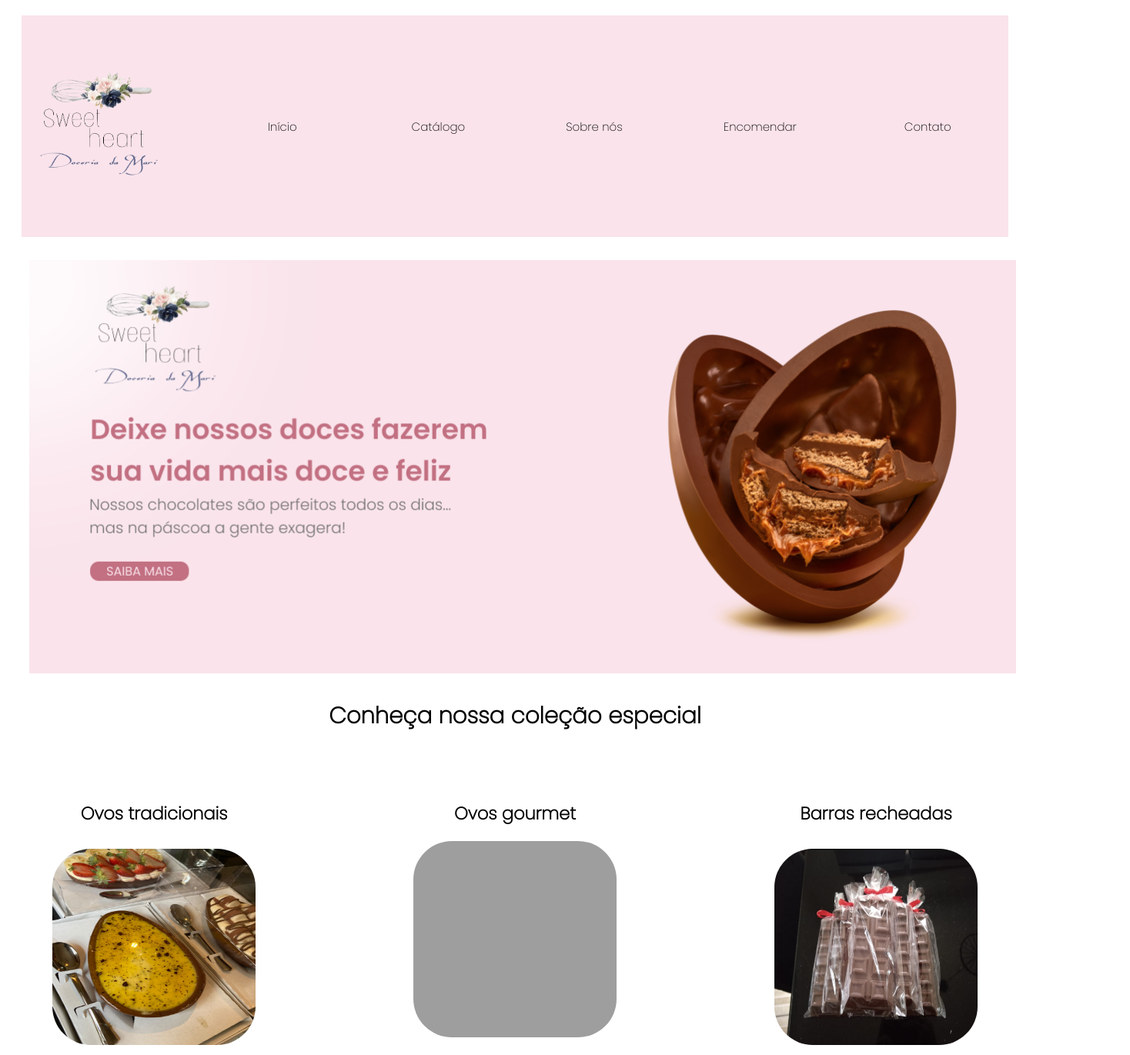
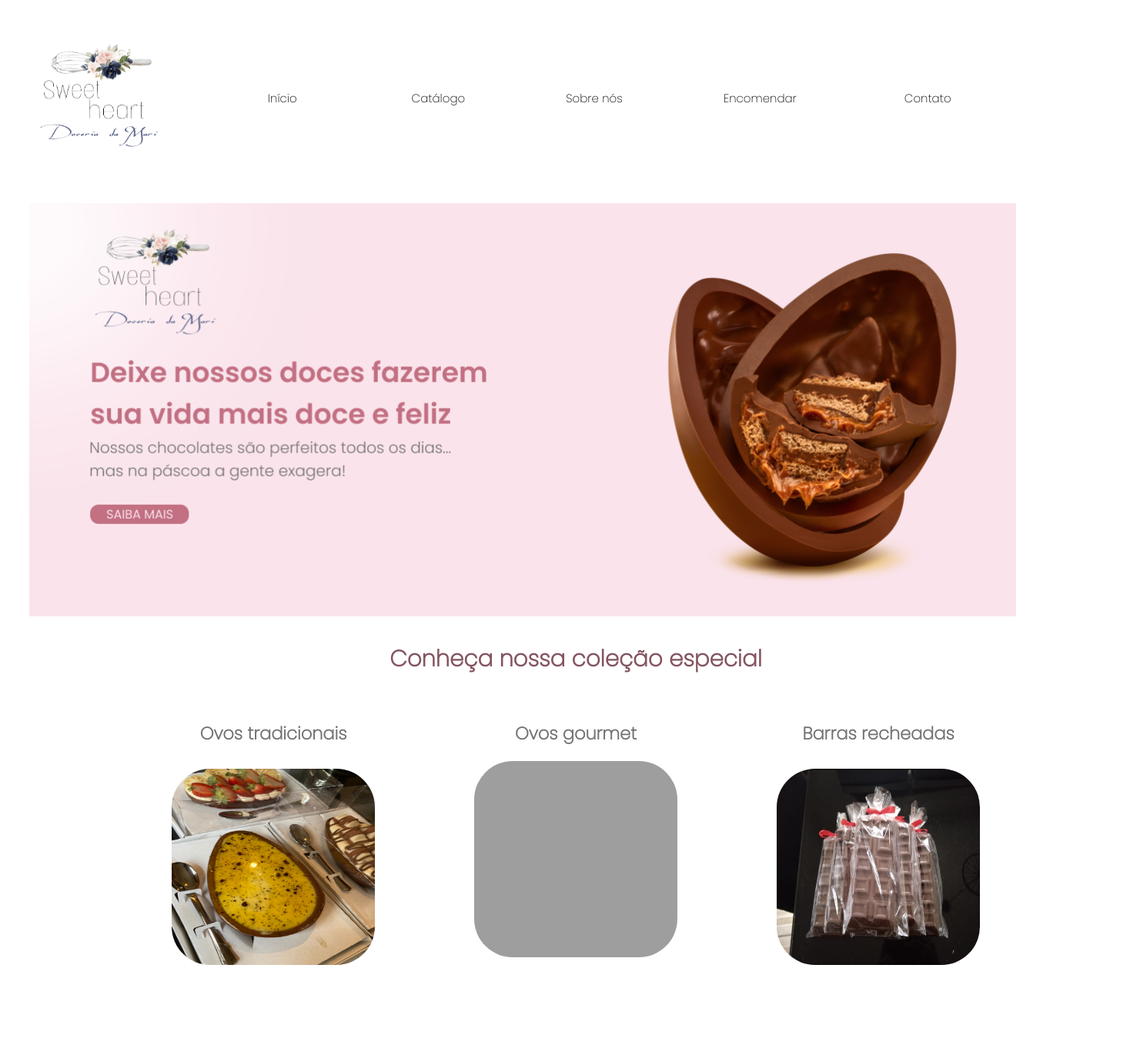
Before and after one commit to suassunasaulo/doceria, a plain HTML site: page index.html in a window 1280 px wide. Shown: the top 1371 px of the page at 77% size, 1468 px wide, since content can reach past the window. Drawn offline with Linux system fonts and the light colour scheme; grey boxes are pictures that could not be loaded.

Commit message:
atualizando

```diff
--- a/estilo/Index.css
+++ b/estilo/Index.css
@@ -4,11 +4,11 @@
     display: flex;
     align-items: center;
     box-sizing: border-box;
-    width: 1282px;
-    height: 288px;
+    width: 1440px;
+    height: 214px;
     margin: 20px;
     padding: 10px;
-    background: #FAE3EB;
+    background: #FFFFFF;
 }
 
 .menu {
@@ -22,7 +22,7 @@
     /* Reduzir o tamanho da fonte */
     font-style: normal;
     font-weight: 100;
-    color: black;
+    color: #737272;
     text-decoration: none;
     flex-wrap: nowrap;
     /* Impede que os itens sejam quebrados em várias linhas */
@@ -50,7 +50,11 @@
 
 .Banner {
     height: 543px;
-    width: 1282px;
+width: 1440px;
+left: nullpx;
+top: nullpx;
+border-radius: 0px;
+
     margin: 20px;
     padding: 10px;
     box-sizing: border-box;
@@ -61,6 +65,8 @@
     font-style: normal;
     font-size: 25px;
     text-align: center;
+    color:#83545F;
+
 
 }
 
@@ -73,11 +79,13 @@
 .esquerda {
     font-family: 'Poppins', sans-serif;
     font-style: normal;
+    color: #737272;
+
     font-weight: 400;
     font-size: 15px;
     line-height: 54px;
-    padding: 10px;
-    margin: 20px;
+    margin-left: 185px;
+
     text-align: left;
     flex: 0 0 auto;
 
@@ -86,6 +94,7 @@
 .centro {
     font-family: 'Poppins', sans-serif;
     font-style: normal;
+    color: #737272;
     font-size: 15px;
     text-align: center;
     padding: 0px;
@@ -96,12 +105,14 @@
 .direita {
     font-family: 'Poppins', sans-serif;
     font-style: normal;
+    color: #737272;
     font-weight: 400;
     font-size: 15px;
     line-height: 54px;
-    padding: 10px;
-    margin: 20px;
+
+    margin-right: 185px;
     text-align: right;
+
 }
 
 .esquerda {
@@ -192,14 +203,14 @@
 
 }
 
-.imagem{
+.imagem {
     display: flex;
     justify-content: center;
     align-items: center;
     gap: 1.5rem;
 }
 
-.imagem img{
+.imagem img {
     width: 516px;
     height: 452px;
     border-radius: 50px;
```
